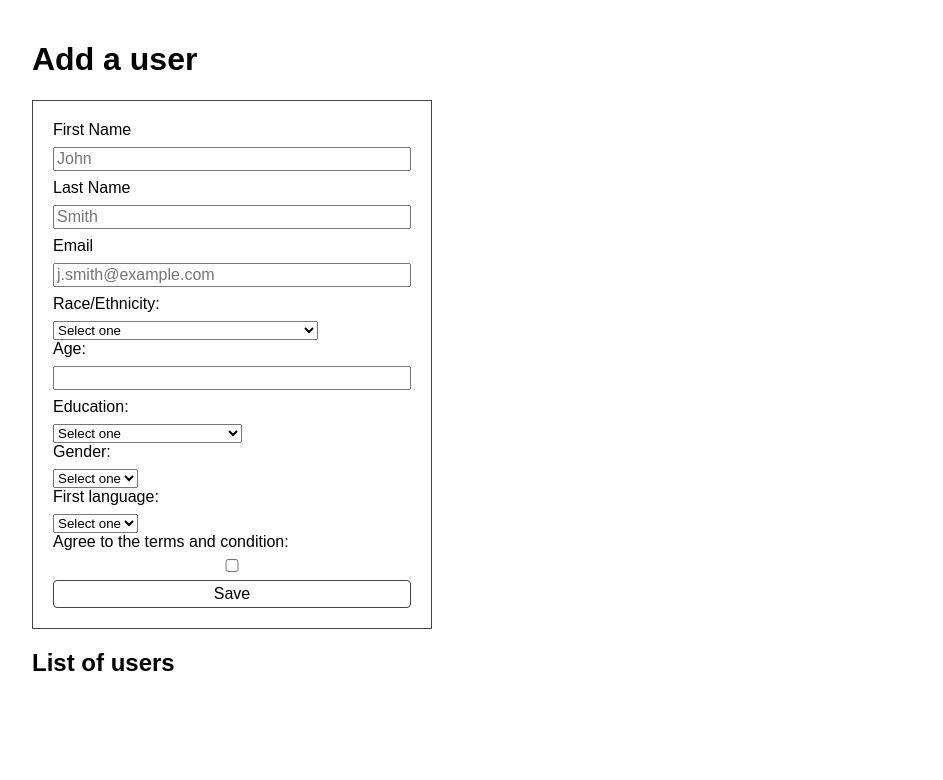
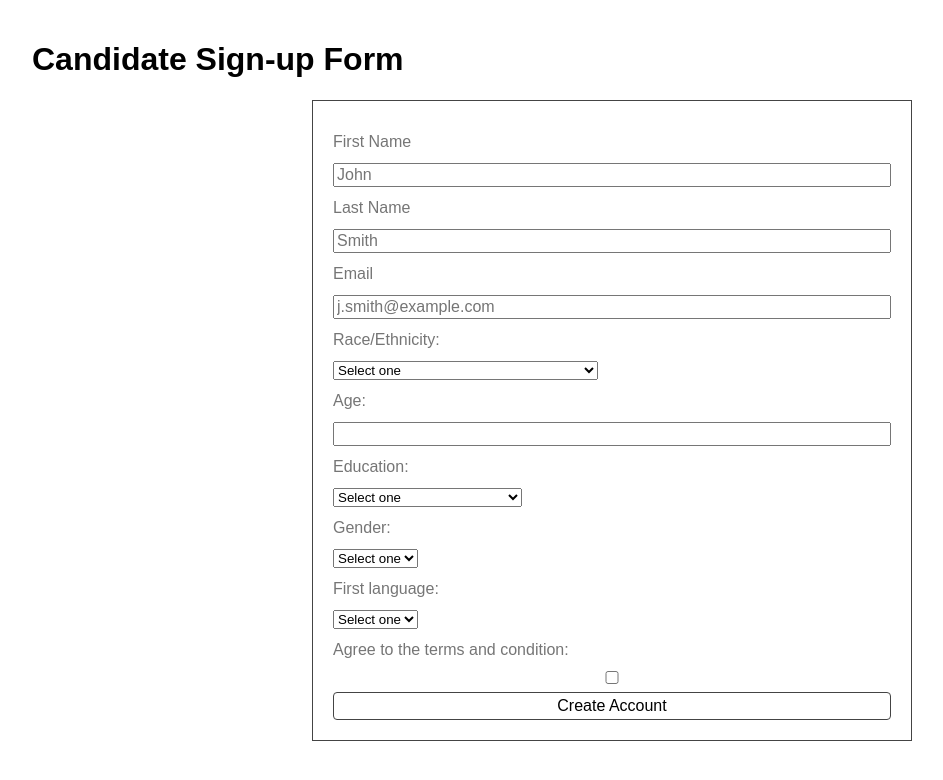
Before and after one commit to dgriff03/form_test, a Flask app: page / in a window 1280 px wide. Shown: the top 780 px of the page, without its empty margins (28-971 px from the left). Run offline with Flask 2, Linux system fonts and the light colour scheme; data that the repository does not hold is empty.

Commit message:
minimum styling to look acceptable

```diff
--- a/static/styles/main.css
+++ b/static/styles/main.css
@@ -34,11 +34,12 @@
   width: 100%;
 }
 
-form {
+.signup-form {
   border: 1px solid #444;
   max-width: 100%;
   padding: 20px;
-  width: 400px;
+  max-width: 600px;
+  margin: auto;
 }
 
 button {
@@ -54,3 +55,9 @@
   background: #444;
   color: #fff;
 }
+
+
+.signup-label {
+  margin: 12px 0;
+  color: rgba(0,0,0,0.54);
+}
--- a/templates/index.html
+++ b/templates/index.html
@@ -1,17 +1,17 @@
 {% extends "layout.html" %}
 
 {% block body %}
-  <h1>Add a user</h1>
-  <form action="{{ url_for('user') }}" method="post">
-    <label for="first_name">First Name</label>
+  <h1>Candidate Sign-up Form</h1>
+  <form class="signup-form" action="{{ url_for('user') }}" method="post">
+    <label class="signup-label" for="first_name">First Name</label>
     <input id="first_name" type="text" name="first_name" placeholder="John" required />
-    <label for="last_name">Last Name</label>
+    <label class="signup-label" for="last_name">Last Name</label>
     <input id="last_name" type="text" name="last_name" placeholder="Smith" required />
-    <label for="email">Email</label>
+    <label class="signup-label" for="email">Email</label>
     <input id="email" type="email" name="email" placeholder="j.smith@example.com" required />
 
 
-    <label for="race_ethnicity">Race/Ethnicity:</label>
+    <label class="signup-label" for="race_ethnicity">Race/Ethnicity:</label>
     <select name="race" id="race_ethnicity">
       <option value="">Select one</option>
       <option value="American Indian or Alaska Native">American Indian or Alaska Native</option>
@@ -23,10 +23,10 @@
       <option value="Two or more races">Two or more races</option>
     </select>
 
-    <label for="age">Age:</label>
+    <label class="signup-label" for="age">Age:</label>
     <input type="number" name="age" id="age" value="" size="3" maxlength="3">
 
-    <label for="edu">Education:</label>
+    <label class="signup-label" for="edu">Education:</label>
     <select name="edu" id="edu">
       <option value="">Select one</option>
       <option value="Some High School">Some High School</option>
@@ -37,14 +37,14 @@
       <option value="Graduate School Degree">Graduate School Degree</option>
     </select>
 
-    <label for="gender">Gender:</label>
+    <label class="signup-label" for="gender">Gender:</label>
     <select name="gender" id="gender">
       <option value="">Select one</option>
       <option value="English">Male</option>
       <option value="Other">Female</option>
     </select>
 
-    <label for="lang">First language:</label>
+    <label class="signup-label" for="lang">First language:</label>
     <select name="lang" id="lang">
       <option value="">Select one</option>
       <option value="English">English</option>
@@ -52,14 +52,10 @@
     </select>
 
     <!-- Would need to add some TAC :) -->
-    <label for="tac">Agree to the terms and condition:</label>
+    <label class="signup-label" for="tac">Agree to the terms and condition:</label>
     <input type="checkbox" value="true" id="tac" name="tac">
 
 
-    <button type="submit">Save</button>
+    <button type="submit">Create Account</button>
   </form>
-  <h2>List of users</h2>
-  {% for u in users %}
-    <p>{{ u.first_name }} -- {{ u.last_name }}</p>
-  {% endfor %}
 {% endblock %}
```
